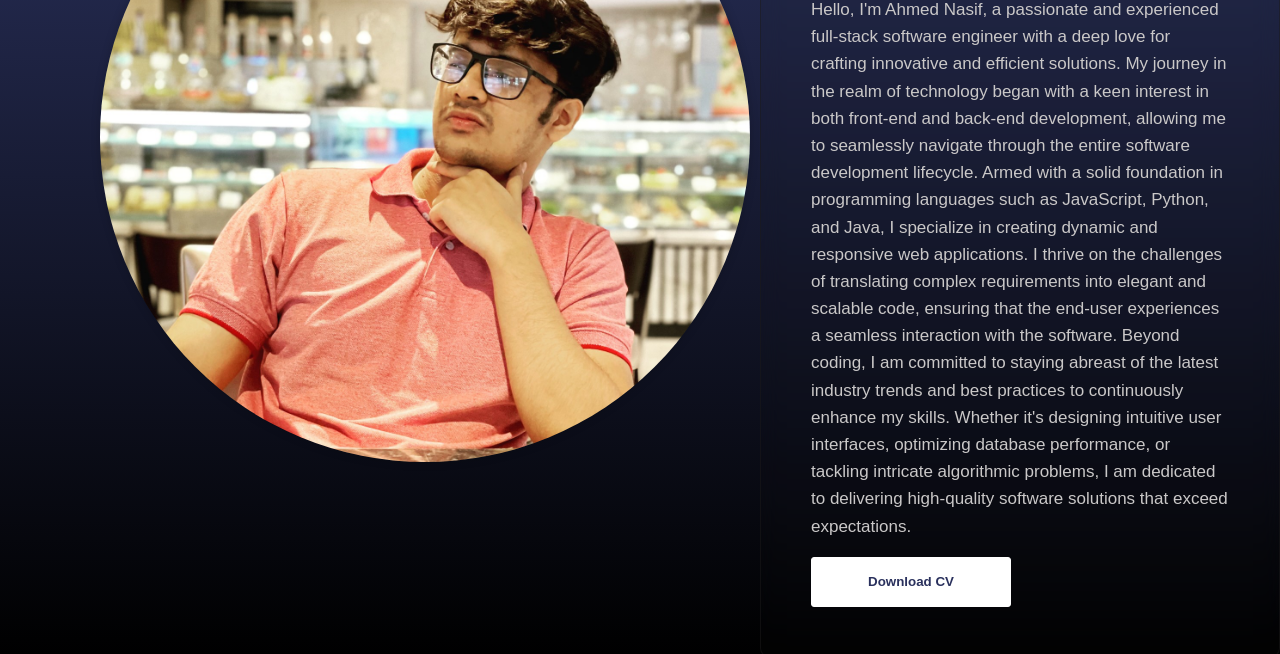
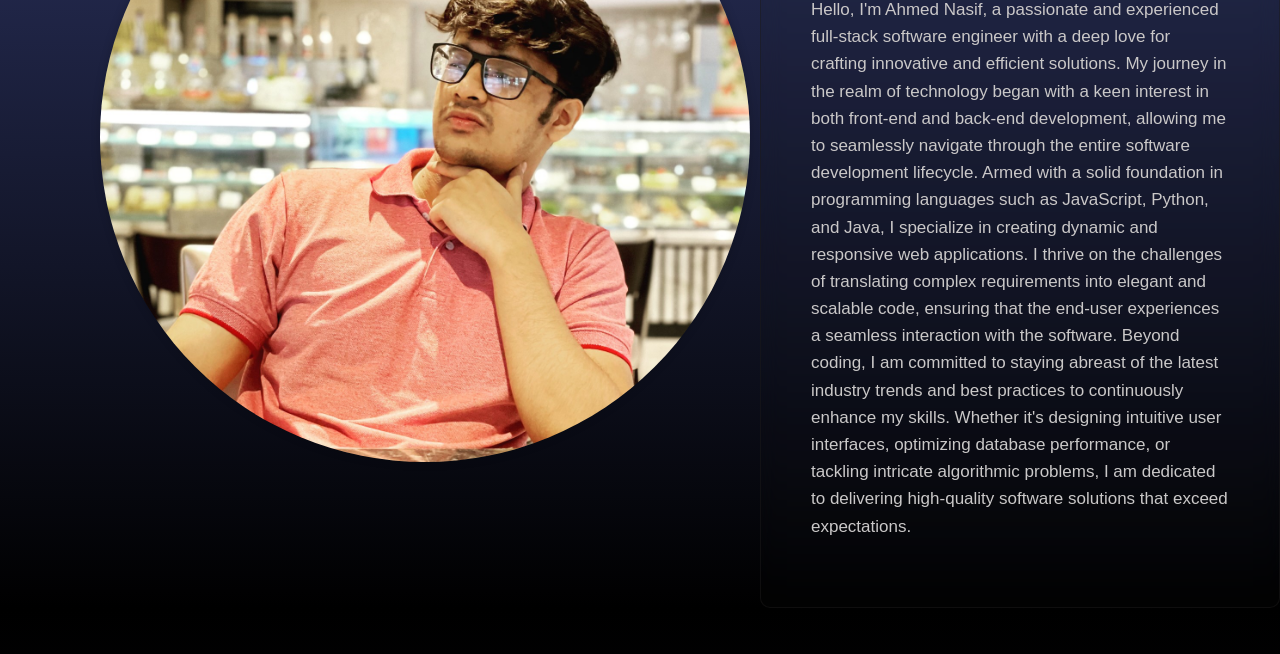
Before and after one commit to Nasif4567/MyPortfolio, a plain HTML site: page About.html in a window 1280 px wide. Shown: the part 298-952 px from the top of the page. Drawn offline with Linux system fonts and the light colour scheme.

Commit message:
Some changes

```diff
--- a/About.html
+++ b/About.html
@@ -34,7 +34,7 @@
             database performance, or tackling intricate algorithmic problems, I am dedicated to delivering high-quality
             software solutions that exceed expectations.
          </p>
-         <button onclick="downloadCV()">Download CV</button>
+
     </div>
     </div>
 
```
